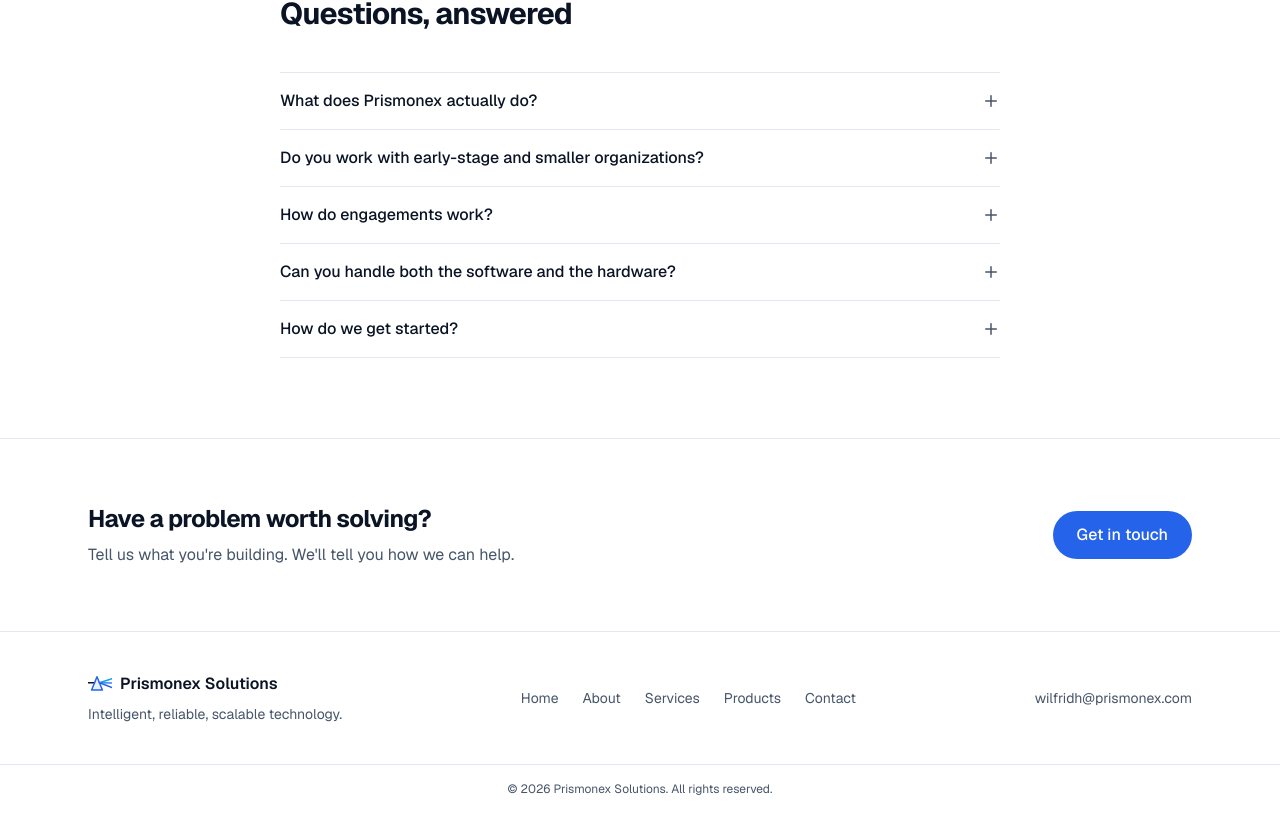
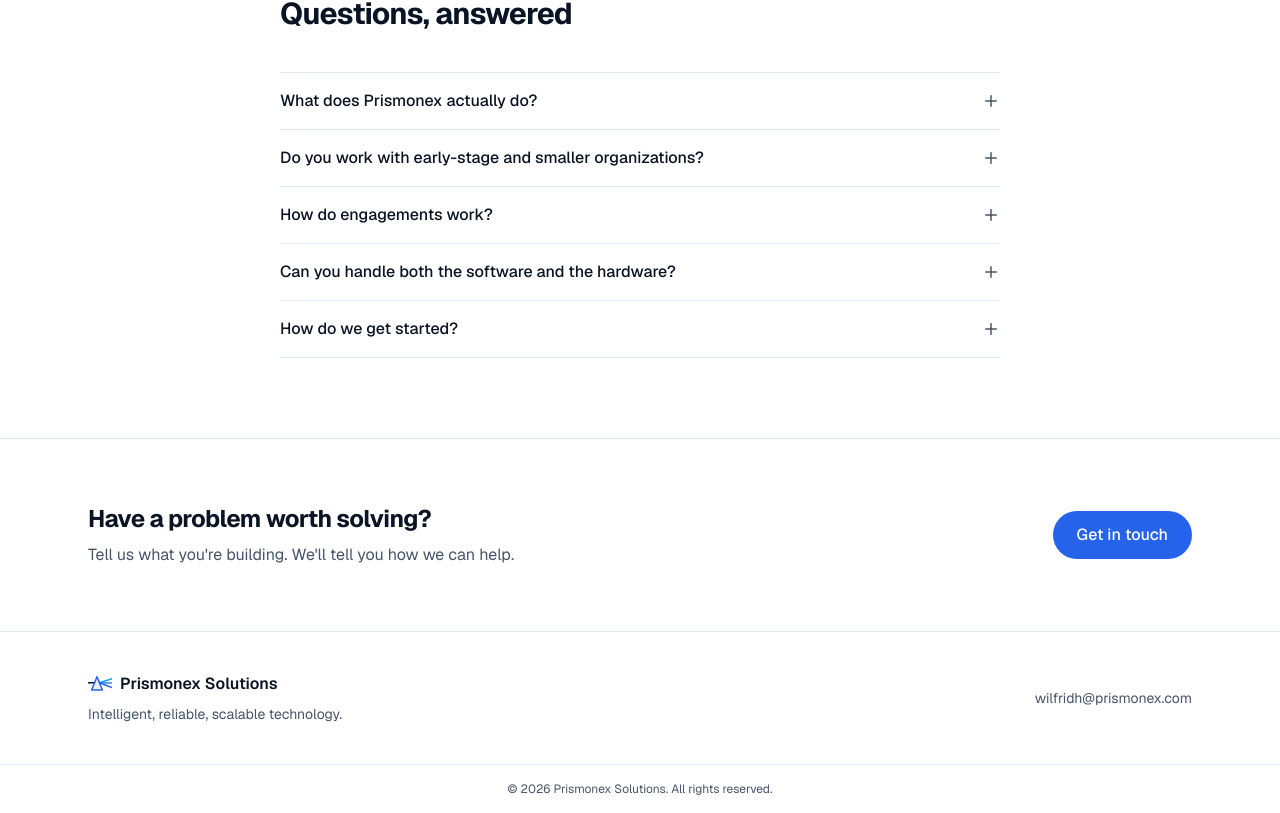
Before and after one commit to Prismonex-Solutions/Prismonex, a Next.js app: page / in a window 1280 px wide. Shown: the part 3020-3833 px from the top of the page. Built offline with nearby package versions, Linux system fonts and the light colour scheme.

Commit message:
Remove redundant footer nav links
The navbar is fixed and always visible, so the duplicate nav in the
footer was redundant. Drop it along with the now-unused Link/nav imports.

```diff
--- a/src/components/Footer.tsx
+++ b/src/components/Footer.tsx
@@ -1,5 +1,4 @@
-import Link from "next/link";
-import { company, nav } from "@/lib/content";
+import { company } from "@/lib/content";
 import { LogoMark } from "@/components/Logo";
 
 export default function Footer() {
@@ -13,15 +12,6 @@ export default function Footer() {
           </div>
           <p className="mt-2 max-w-xs text-sm text-muted">{company.tagline}</p>
         </div>
-        <ul className="flex flex-wrap gap-x-6 gap-y-2 text-sm text-muted">
-          {nav.map((item) => (
-            <li key={item.href}>
-              <Link href={item.href} className="transition-colors hover:text-foreground">
-                {item.label}
-              </Link>
-            </li>
-          ))}
-        </ul>
         <div className="text-sm text-muted">
           <a href={`mailto:${company.email}`} className="hover:text-foreground">
             {company.email}
```
